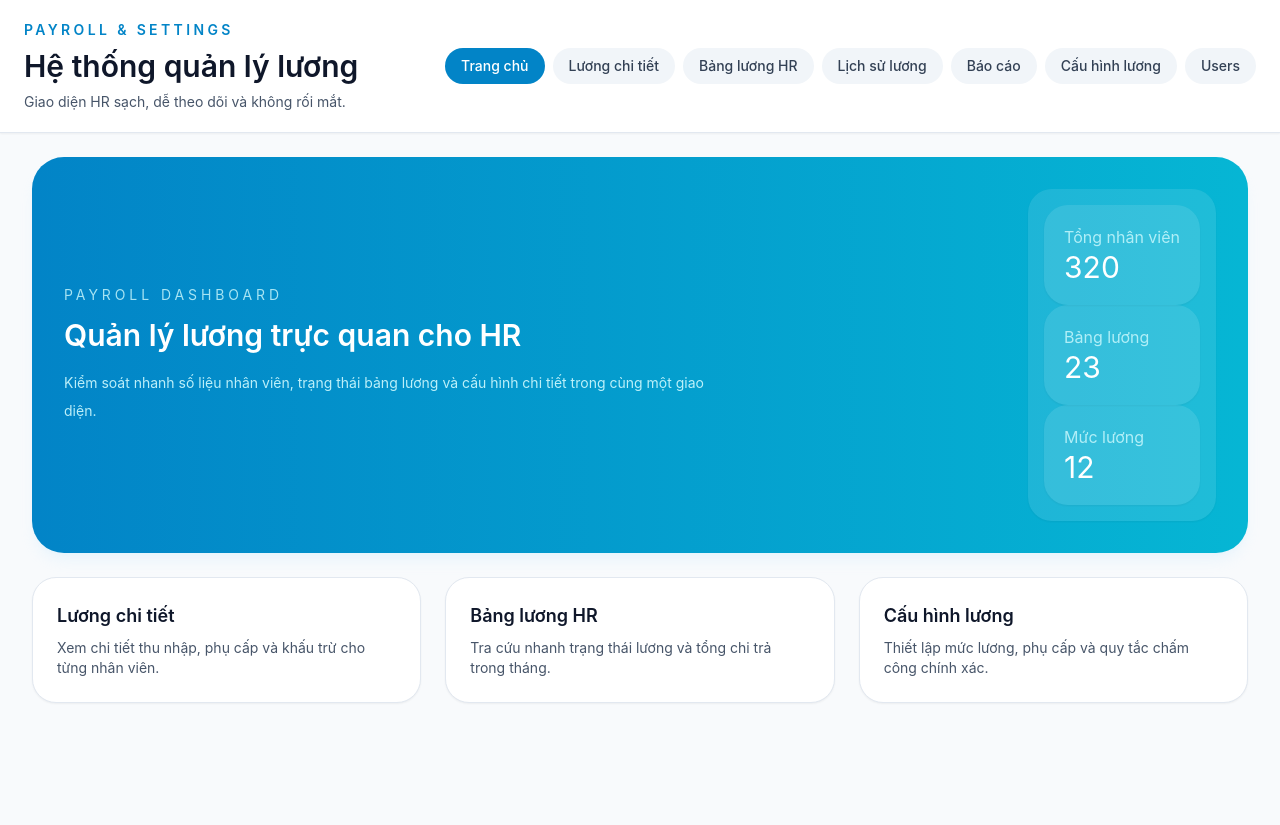
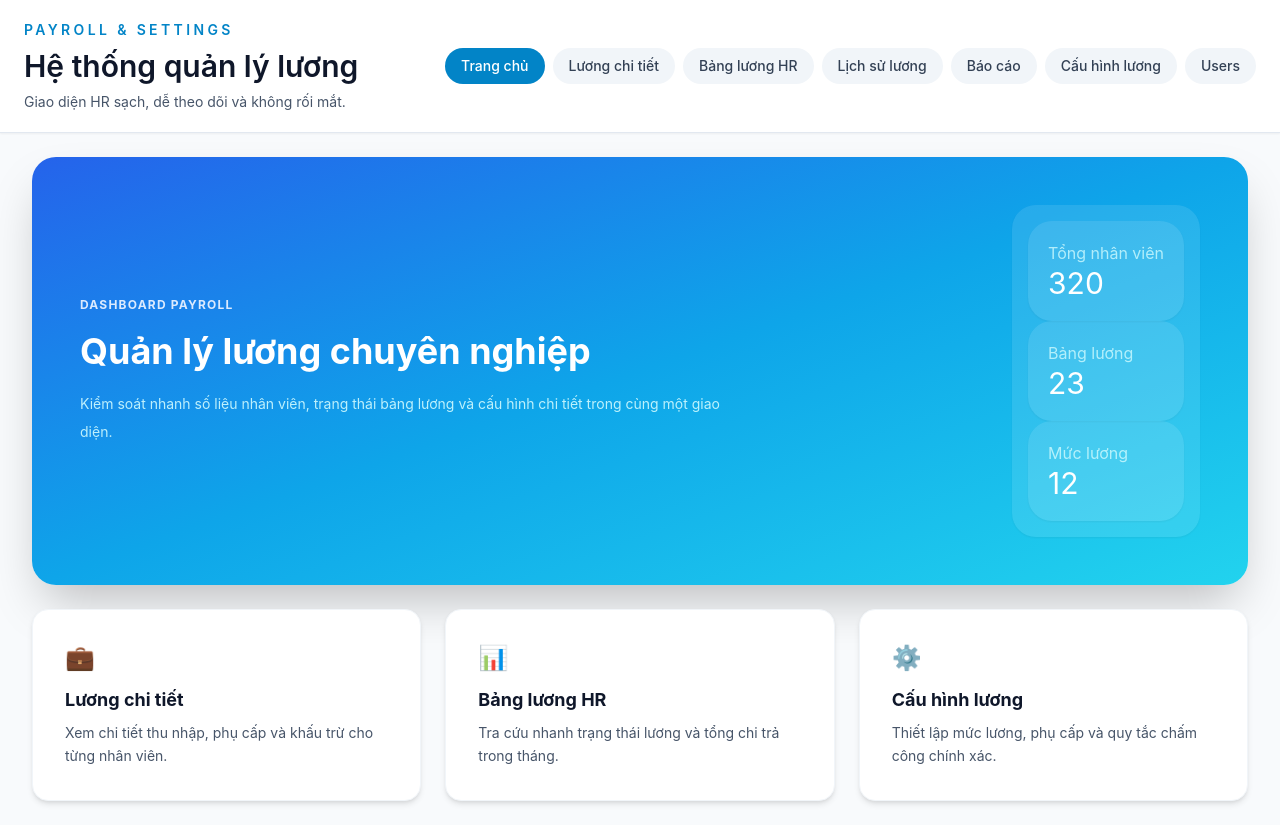
Before and after one commit to Hyuga31415/XayDungPhanMemWebNhom2Thu3Chieu, a React (Vite) app in the folder Frontend/: page / in a window 1280 px wide. Before the commit the page ends 800 px from the top, so only its background shows below. Built offline with nearby package versions, Linux system fonts and the light colour scheme.

Commit message:
feat(fe): enhance UI design with improved cards, buttons, forms, and visual hierarchy

```diff
--- a/Frontend/src/App.jsx
+++ b/Frontend/src/App.jsx
@@ -129,11 +129,11 @@ function App() {
               path="/"
               element={
                 <div className="grid gap-6">
-                  <section className="overflow-hidden rounded-[2rem] bg-gradient-to-r from-sky-600 to-cyan-500 p-8 text-white shadow-lg shadow-sky-200/20">
+                  <section className="overflow-hidden rounded-3xl bg-gradient-to-br from-blue-600 via-sky-500 to-cyan-400 p-12 text-white shadow-2xl">
                     <div className="flex flex-col gap-6 lg:flex-row lg:items-center lg:justify-between">
                       <div>
-                        <p className="text-sm uppercase tracking-[0.28em] text-cyan-100/80">Payroll dashboard</p>
-                        <h2 className="mt-3 text-3xl font-semibold">Quản lý lương trực quan cho HR</h2>
+                        <p className="text-xs uppercase tracking-widest font-bold text-blue-100">Dashboard Payroll</p>
+                        <h2 className="mt-4 text-4xl font-bold leading-tight max-w-lg">Quản lý lương chuyên nghiệp</h2>
                         <p className="mt-4 max-w-2xl text-sm leading-7 text-cyan-100/90">
                           Kiểm soát nhanh số liệu nhân viên, trạng thái bảng lương và cấu hình chi tiết trong cùng một giao diện.
                         </p>
@@ -156,17 +156,20 @@ function App() {
                   </section>
 
                   <section className="grid gap-6 lg:grid-cols-3">
-                    <article className="rounded-3xl border border-slate-200 bg-white p-6 shadow-sm">
-                      <h3 className="text-lg font-semibold text-slate-900">Lương chi tiết</h3>
-                      <p className="mt-2 text-sm text-slate-600">Xem chi tiết thu nhập, phụ cấp và khấu trừ cho từng nhân viên.</p>
+                    <article className="rounded-2xl border border-slate-100 bg-white p-8 shadow-md hover:shadow-xl transition-shadow">
+                      <div className="text-2xl mb-3">💼</div>
+                      <h3 className="text-lg font-bold text-slate-900">Lương chi tiết</h3>
+                      <p className="mt-2 text-sm text-slate-600 leading-relaxed">Xem chi tiết thu nhập, phụ cấp và khấu trừ cho từng nhân viên.</p>
                     </article>
-                    <article className="rounded-3xl border border-slate-200 bg-white p-6 shadow-sm">
-                      <h3 className="text-lg font-semibold text-slate-900">Bảng lương HR</h3>
-                      <p className="mt-2 text-sm text-slate-600">Tra cứu nhanh trạng thái lương và tổng chi trả trong tháng.</p>
+                    <article className="rounded-2xl border border-slate-100 bg-white p-8 shadow-md hover:shadow-xl transition-shadow">
+                      <div className="text-2xl mb-3">📊</div>
+                      <h3 className="text-lg font-bold text-slate-900">Bảng lương HR</h3>
+                      <p className="mt-2 text-sm text-slate-600 leading-relaxed">Tra cứu nhanh trạng thái lương và tổng chi trả trong tháng.</p>
                     </article>
-                    <article className="rounded-3xl border border-slate-200 bg-white p-6 shadow-sm">
-                      <h3 className="text-lg font-semibold text-slate-900">Cấu hình lương</h3>
-                      <p className="mt-2 text-sm text-slate-600">Thiết lập mức lương, phụ cấp và quy tắc chấm công chính xác.</p>
+                    <article className="rounded-2xl border border-slate-100 bg-white p-8 shadow-md hover:shadow-xl transition-shadow">
+                      <div className="text-2xl mb-3">⚙️</div>
+                      <h3 className="text-lg font-bold text-slate-900">Cấu hình lương</h3>
+                      <p className="mt-2 text-sm text-slate-600 leading-relaxed">Thiết lập mức lương, phụ cấp và quy tắc chấm công chính xác.</p>
                     </article>
                   </section>
                 </div>
--- a/Frontend/src/PayrollManagement.jsx
+++ b/Frontend/src/PayrollManagement.jsx
@@ -68,7 +68,7 @@ const PayrollManagement = ({ payrollList }) => {
               value={query}
               onChange={(e) => setQuery(e.target.value)}
               placeholder="Tìm kiếm mã hoặc tên..."
-              className="w-full rounded-full border border-slate-200 bg-slate-50 px-12 py-3 text-sm text-slate-900 outline-none transition focus:border-sky-400 focus:ring-2 focus:ring-sky-200"
+              className="w-full rounded-xl border border-slate-300 bg-white px-12 py-3 text-sm text-slate-900 outline-none transition focus:border-sky-500 focus:ring-2 focus:ring-sky-200 hover:border-slate-400"
             />
           </div>
         </div>
@@ -87,18 +87,18 @@ const PayrollManagement = ({ payrollList }) => {
             </thead>
             <tbody className="divide-y divide-slate-200 bg-white">
               {filteredPayrolls.map((item, index) => (
-                <tr key={item.id} className={index % 2 === 0 ? 'bg-slate-50' : ''}>
-                  <td className="px-4 py-4 font-medium text-slate-900">{item.id}</td>
-                  <td className="px-4 py-4">{item.name}</td>
-                  <td className="px-4 py-4">{item.period}</td>
-                  <td className="px-4 py-4">{formatVnd(item.netSalary)}</td>
+                <tr key={item.id} className="border-b border-slate-200 hover:bg-sky-50 transition">
+                  <td className="px-4 py-4 font-semibold text-slate-900">{item.id}</td>
+                  <td className="px-4 py-4 text-slate-900">{item.name}</td>
+                  <td className="px-4 py-4 text-slate-700">{item.period}</td>
+                  <td className="px-4 py-4 font-medium text-slate-900">{formatVnd(item.netSalary)}</td>
                   <td className="px-4 py-4">
-                    <span className={`inline-flex rounded-full px-3 py-1 text-xs font-semibold ${statusStyles[item.status] || 'bg-slate-100 text-slate-800'}`}>
+                    <span className={`inline-flex rounded-full px-3 py-1 text-xs font-bold ${statusStyles[item.status] || 'bg-slate-100 text-slate-800'}`}>
                       {item.status}
                     </span>
                   </td>
                   <td className="px-4 py-4">
-                    <button className="rounded-full border border-slate-200 bg-white px-4 py-2 text-sm font-semibold text-slate-900 transition hover:border-slate-300 hover:bg-slate-100">
+                    <button className="rounded-lg border border-sky-300 bg-white px-3 py-2 text-xs font-bold text-sky-600 transition hover:bg-sky-50 active:scale-95 shadow-sm">
                       Xem chi tiết
                     </button>
                   </td>
--- a/Frontend/src/PayrollSettings.jsx
+++ b/Frontend/src/PayrollSettings.jsx
@@ -78,7 +78,7 @@ const PayrollSettings = ({ initialSalaryLevels, initialAllowances, initialRules
                 value={newSalaryLabel}
                 onChange={(e) => setNewSalaryLabel(e.target.value)}
                 placeholder="Junior, Senior..."
-                className="mt-2 w-full rounded-3xl border border-slate-200 bg-slate-50 px-4 py-3 text-sm outline-none focus:border-sky-400 focus:ring-2 focus:ring-sky-100"
+                className="mt-2 w-full rounded-lg border border-slate-300 bg-white px-4 py-3 text-sm outline-none transition focus:border-sky-500 focus:ring-2 focus:ring-sky-200 hover:border-slate-400"
               />
             </div>
             <div>
@@ -88,10 +88,10 @@ const PayrollSettings = ({ initialSalaryLevels, initialAllowances, initialRules
                 value={newSalaryValue}
                 onChange={(e) => setNewSalaryValue(e.target.value)}
                 placeholder="18000000"
-                className="mt-2 w-full rounded-3xl border border-slate-200 bg-slate-50 px-4 py-3 text-sm outline-none focus:border-sky-400 focus:ring-2 focus:ring-sky-100"
+                className="mt-2 w-full rounded-lg border border-slate-300 bg-white px-4 py-3 text-sm outline-none transition focus:border-sky-500 focus:ring-2 focus:ring-sky-200 hover:border-slate-400"
               />
             </div>
-            <button className="w-full rounded-full bg-sky-600 px-4 py-3 text-sm font-semibold text-white transition hover:bg-sky-700">Thêm mức lương</button>
+            <button className="w-full rounded-lg bg-sky-600 px-4 py-3 text-sm font-bold text-white transition hover:bg-sky-700 active:scale-95 shadow-sm">Thêm mức lương</button>
           </form>
         </article>
 
@@ -105,7 +105,7 @@ const PayrollSettings = ({ initialSalaryLevels, initialAllowances, initialRules
                 value={newAllowanceLabel}
                 onChange={(e) => setNewAllowanceLabel(e.target.value)}
                 placeholder="Phụ cấp chuyên cần"
-                className="mt-2 w-full rounded-3xl border border-slate-200 bg-slate-50 px-4 py-3 text-sm outline-none focus:border-sky-400 focus:ring-2 focus:ring-sky-100"
+                className="mt-2 w-full rounded-lg border border-slate-300 bg-white px-4 py-3 text-sm outline-none transition focus:border-sky-500 focus:ring-2 focus:ring-sky-200 hover:border-slate-400"
               />
             </div>
             <div>
@@ -114,10 +114,10 @@ const PayrollSettings = ({ initialSalaryLevels, initialAllowances, initialRules
                 value={newAllowanceRate}
                 onChange={(e) => setNewAllowanceRate(e.target.value)}
                 placeholder="10% hoặc 1,000,000"
-                className="mt-2 w-full rounded-3xl border border-slate-200 bg-slate-50 px-4 py-3 text-sm outline-none focus:border-sky-400 focus:ring-2 focus:ring-sky-100"
+                className="mt-2 w-full rounded-lg border border-slate-300 bg-white px-4 py-3 text-sm outline-none transition focus:border-sky-500 focus:ring-2 focus:ring-sky-200 hover:border-slate-400"
               />
             </div>
-            <button className="w-full rounded-full bg-sky-600 px-4 py-3 text-sm font-semibold text-white transition hover:bg-sky-700">Thêm phụ cấp</button>
+            <button className="w-full rounded-lg bg-sky-600 px-4 py-3 text-sm font-bold text-white transition hover:bg-sky-700 active:scale-95 shadow-sm">Thêm phụ cấp</button>
           </form>
         </article>
 
@@ -131,7 +131,7 @@ const PayrollSettings = ({ initialSalaryLevels, initialAllowances, initialRules
                 value={newRuleName}
                 onChange={(e) => setNewRuleName(e.target.value)}
                 placeholder="Đi muộn 1 lần"
-                className="mt-2 w-full rounded-3xl border border-slate-200 bg-slate-50 px-4 py-3 text-sm outline-none focus:border-sky-400 focus:ring-2 focus:ring-sky-100"
+                className="mt-2 w-full rounded-lg border border-slate-300 bg-white px-4 py-3 text-sm outline-none transition focus:border-sky-500 focus:ring-2 focus:ring-sky-200 hover:border-slate-400"
               />
             </div>
             <div>
@@ -140,10 +140,10 @@ const PayrollSettings = ({ initialSalaryLevels, initialAllowances, initialRules
                 value={newRulePenalty}
                 onChange={(e) => setNewRulePenalty(e.target.value)}
                 placeholder="100,000 VND"
-                className="mt-2 w-full rounded-3xl border border-slate-200 bg-slate-50 px-4 py-3 text-sm outline-none focus:border-sky-400 focus:ring-2 focus:ring-sky-100"
+                className="mt-2 w-full rounded-lg border border-slate-300 bg-white px-4 py-3 text-sm outline-none transition focus:border-sky-500 focus:ring-2 focus:ring-sky-200 hover:border-slate-400"
               />
             </div>
-            <button className="w-full rounded-full bg-sky-600 px-4 py-3 text-sm font-semibold text-white transition hover:bg-sky-700">Thêm quy tắc</button>
+            <button className="w-full rounded-lg bg-sky-600 px-4 py-3 text-sm font-bold text-white transition hover:bg-sky-700 active:scale-95 shadow-sm">Thêm quy tắc</button>
           </form>
         </article>
       </section>
```
